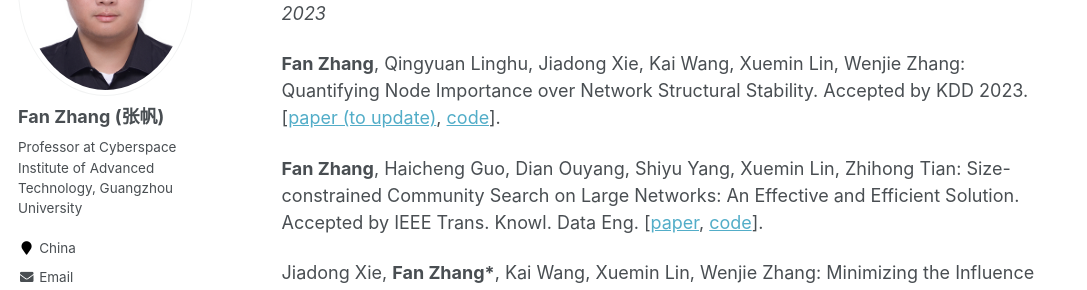
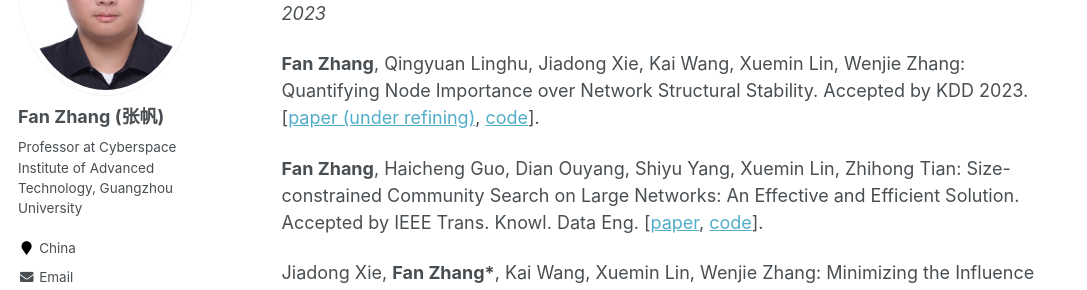
Before and after one commit to fanzhangcs/fanzhangcs.github.io, a Jekyll site: the page built from _pages/about.md, in a window 1280 px wide and 900 px high, scrolled down 318 px. Shown: the part 153-443 px from the top of the window, without its empty margins (0-1087 px from the left). Built offline with Jekyll 4.4.1, drawn with Linux system fonts in a browser that asks for light colours.

Commit message:
Update about.md

```diff
--- a/_pages/about.md
+++ b/_pages/about.md
@@ -18,7 +18,7 @@ Publications (* indicates corresponding author)
 
 *2023*
 
-**Fan Zhang**, Qingyuan Linghu, Jiadong Xie, Kai Wang, Xuemin Lin, Wenjie Zhang: Quantifying Node Importance over Network Structural Stability. Accepted by KDD 2023. [[paper (to update)](/papers/2023_KDD_nodeimportance_versiontoupdate.pdf), [code](https://github.com/Xiejiadong/Quantifying-Node-Importance-over-Network-Structural-Stability)].
+**Fan Zhang**, Qingyuan Linghu, Jiadong Xie, Kai Wang, Xuemin Lin, Wenjie Zhang: Quantifying Node Importance over Network Structural Stability. Accepted by KDD 2023. [[paper (under refining)](/papers/2023_KDD_nodeimportance_versiontoupdate.pdf), [code](https://github.com/Xiejiadong/Quantifying-Node-Importance-over-Network-Structural-Stability)].
 
 **Fan Zhang**, Haicheng Guo, Dian Ouyang, Shiyu Yang, Xuemin Lin, Zhihong Tian: Size-constrained Community Search on Large Networks: An Effective and Efficient Solution. Accepted by IEEE Trans. Knowl. Data Eng. [[paper](/papers/2023_TKDE_sctruss.pdf), [code](https://github.com/codecreateworld321/STCS)].
 
```
